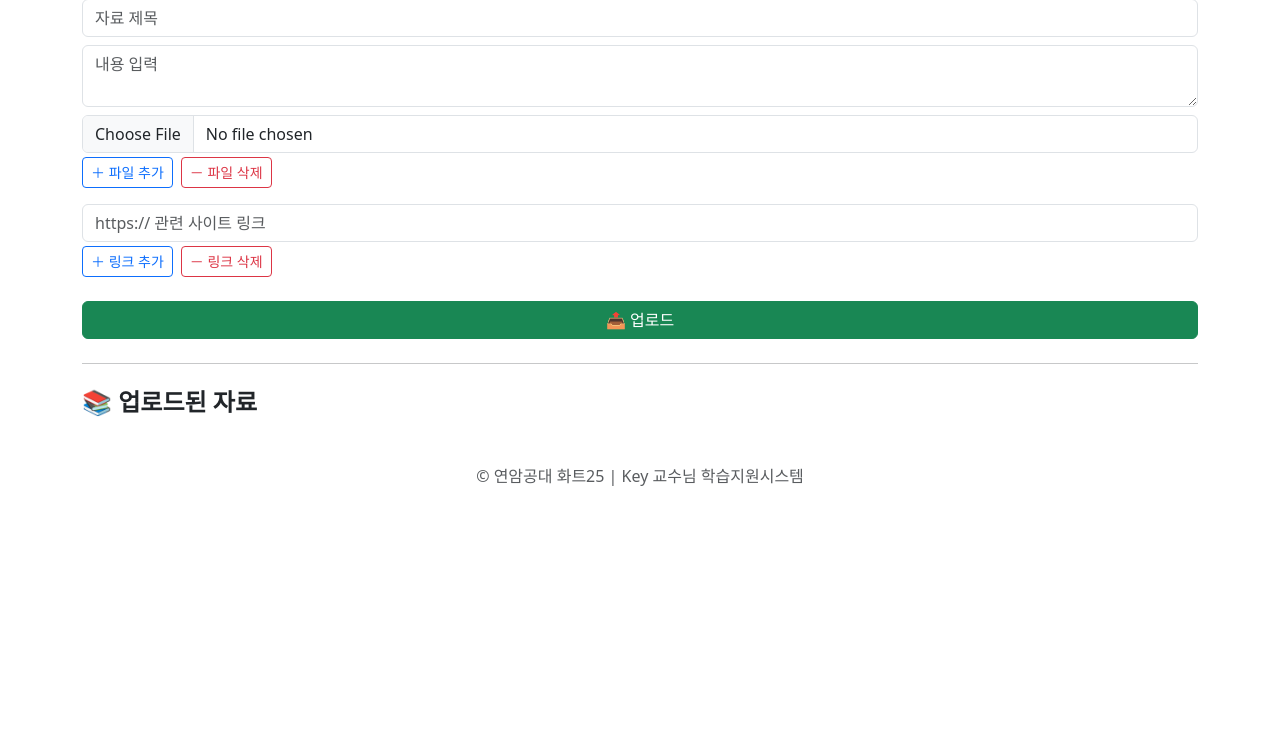
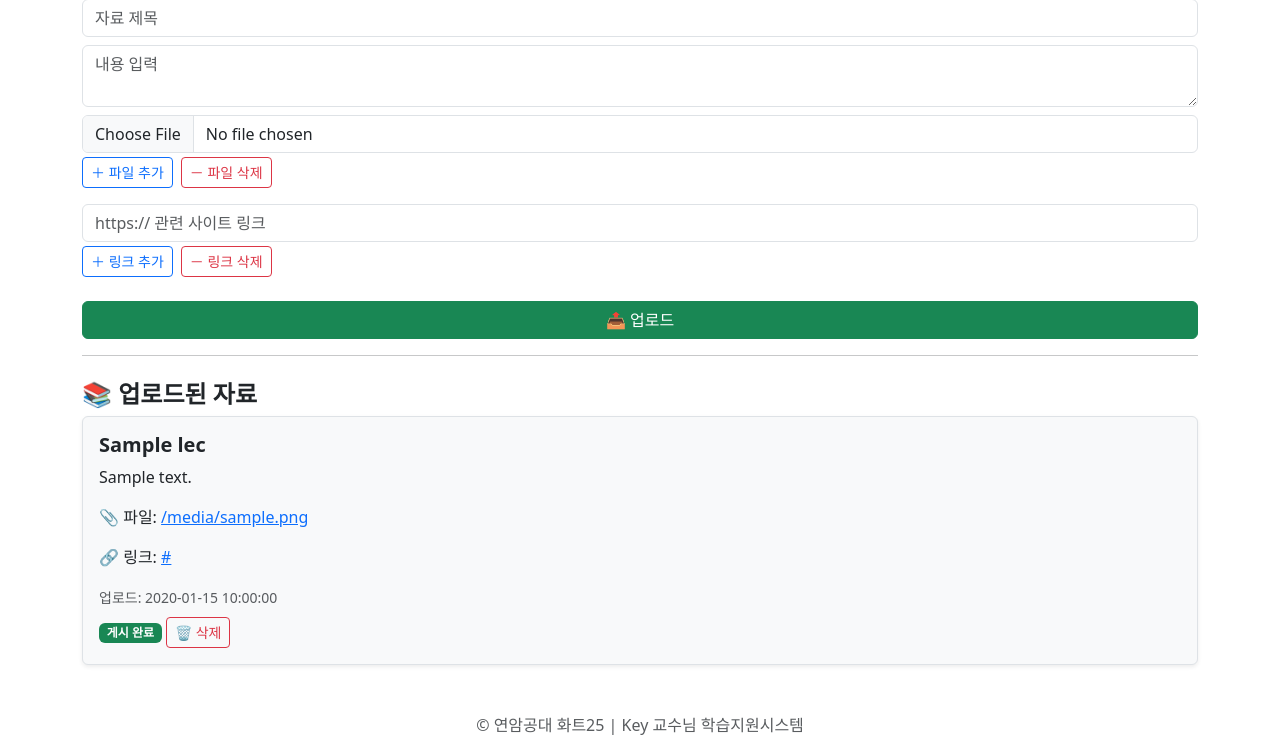
Before and after one commit to keyj-9bot/hwat25_2nd_term_lecture, a Flask app: template templates/upload_lecture.html in a window 1280 px wide. Shown: the part 131-884 px from the top of the page. Before the commit the page ends 617 px from the top, so only its background shows below. Run offline with Flask 3, Linux system fonts and the light colour scheme; the template is opened without the code that fills it: most values are stand-ins (such as "Sample title", 1, 10 or a date in 2020).

Commit message:
fix: stable upload_lecture page with confirm/post/delete

```diff
--- a/templates/upload_lecture.html
+++ b/templates/upload_lecture.html
@@ -6,7 +6,7 @@
   <input type="text" name="title" class="form-control mb-2" placeholder="자료 제목" required>
   <textarea name="content" class="form-control mb-2" rows="2" placeholder="내용 입력" required></textarea>
 
-  <!-- 파일 입력 -->
+  <!-- 📂 파일 입력 영역 -->
   <div id="fileInputs">
     <input type="file" name="files" class="form-control mb-1">
   </div>
@@ -15,7 +15,7 @@
     <button type="button" class="btn btn-outline-danger btn-sm" onclick="removeFileInput()">－ 파일 삭제</button>
   </div>
 
-  <!-- 링크 입력 -->
+  <!-- 🔗 링크 입력 영역 -->
   <div id="linkInputs">
     <input type="text" name="link1" class="form-control mb-1" placeholder="https:// 관련 사이트 링크">
   </div>
@@ -27,44 +27,44 @@
   <button type="submit" class="btn btn-success w-100 mt-2">📤 업로드</button>
 </form>
 
-<hr class="my-4">
+<hr>
+
+<!-- 📚 업로드된 강의자료 목록 -->
 <h4 class="fw-bold mt-4">📚 업로드된 자료</h4>
+{% if lectures %}
+  {% for lec in lectures %}
+  <div class="border rounded p-3 mb-3 bg-light shadow-sm">
+    <h5 class="fw-bold">{{ lec['title'] }}</h5>
+    <p>{{ lec['content'] }}</p>
 
-{% if lectures %}
-  {% for i, lec in enumerate(lectures) %}
-  <div class="border rounded p-3 mb-3 bg-light shadow-sm">
-    <h5 class="fw-bold">{{ lec.title }}</h5>
-    <p>{{ lec.content }}</p>
-
-    {% if lec.files %}
+    {% if lec['files'] %}
       <p>📎 파일:
-        {% for f in (lec.files or "").split(';') %}
-          {% if f.strip() %}
-            <a href="{{ url_for('uploaded_file', filename=f.strip()) }}" target="_blank">{{ f.strip() }}</a>{% if not loop.last %}, {% endif %}
-          {% endif %}
+        {% for f in (lec['files'] or '').split(';') %}
+          <a href="{{ url_for('uploaded_file', filename=f.strip()) }}" target="_blank">{{ f.strip() }}</a>{% if not loop.last %}, {% endif %}
         {% endfor %}
       </p>
     {% endif %}
 
-    {% if lec.links %}
+    {% if lec['links'] %}
       <p>🔗 링크:
-        {% for l in (lec.links or "").split(';') %}
-          {% if l.strip() %}
-            <a href="{{ l.strip() }}" target="_blank">{{ l.strip() }}</a>{% if not loop.last %}, {% endif %}
-          {% endif %}
+        {% for l in (lec['links'] or '').split(';') %}
+          <a href="{{ l.strip() }}" target="_blank">{{ l.strip() }}</a>{% if not loop.last %}, {% endif %}
         {% endfor %}
       </p>
     {% endif %}
 
-    <small class="text-muted">업로드: {{ lec.date }}</small>
+    <small class="text-muted">업로드: {{ lec['date'] }}</small>
 
-    <div class="mt-3">
-      <!-- 게시확인 버튼 -->
-      <form action="{{ url_for('confirm_lecture', lec_index=i) }}" method="POST" style="display:inline;">
-        <button class="btn btn-sm btn-outline-success">✅ 확인(게시)</button>
-      </form>
-      <!-- 삭제 버튼 -->
-      <form action="{{ url_for('delete_lecture', lec_index=i) }}" method="POST" style="display:inline;">
+    <div class="mt-2">
+      {% if lec['confirmed'] == False %}
+        <form action="{{ url_for('confirm_lecture', lec_index=loop.index0) }}" method="POST" style="display:inline;">
+          <button class="btn btn-sm btn-outline-success">✅ 확인(게시)</button>
+        </form>
+      {% else %}
+        <span class="badge bg-success">게시 완료</span>
+      {% endif %}
+
+      <form action="{{ url_for('delete_lecture', lec_index=loop.index0) }}" method="POST" style="display:inline;">
         <button class="btn btn-sm btn-outline-danger">🗑️ 삭제</button>
       </form>
     </div>
@@ -74,6 +74,7 @@
   <p class="text-muted">등록된 자료가 없습니다.</p>
 {% endif %}
 
+<!-- 🧩 자바스크립트 -->
 <script>
 function addFileInput() {
   const div = document.createElement('div');
@@ -88,8 +89,7 @@ function removeFileInput() {
 
 function addLinkInput() {
   const div = document.createElement('div');
-  const count = document.querySelectorAll('#linkInputs input').length + 1;
-  div.innerHTML = `<input type="text" name="link${count}" class="form-control mb-1" placeholder="https:// 추가 링크">`;
+  div.innerHTML = '<input type="text" name="link" class="form-control mb-1" placeholder="https:// 추가 링크">';
   document.getElementById('linkInputs').appendChild(div);
 }
 
```
